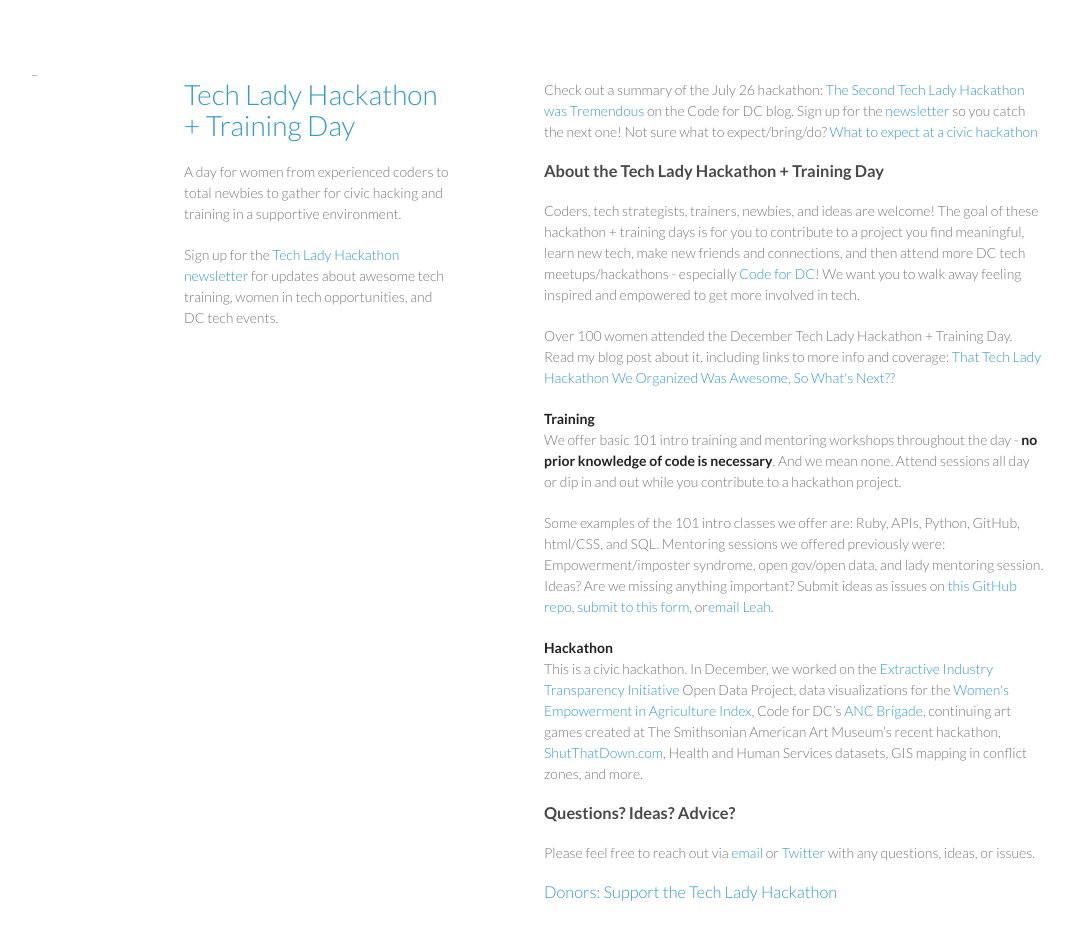
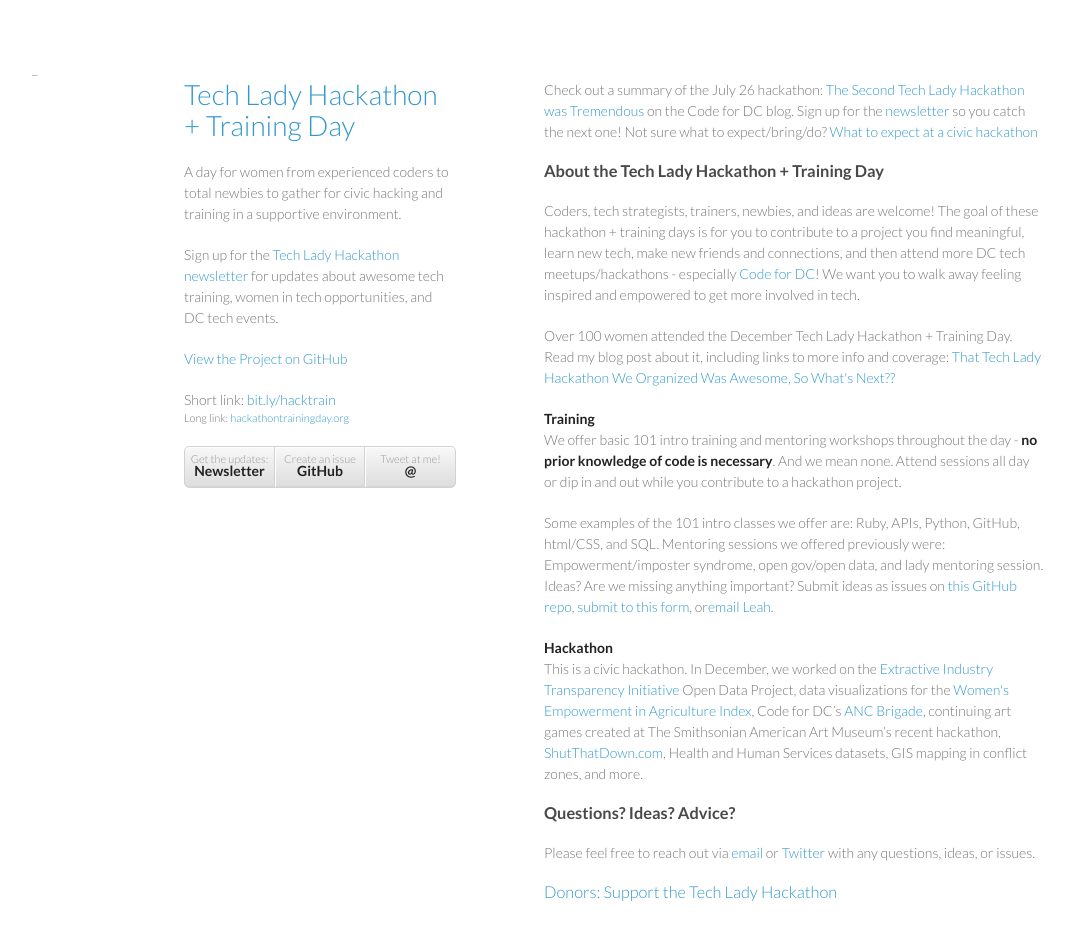
Before and after one commit to leahbannon/techladyhackathon, a Jekyll site: the page built from index.html, in a window 1280 px wide and 1021 px high. Shown: the top 940 px of the window, without its empty margins (26-1097 px from the left). Built offline with Jekyll 4.4.1, drawn with Linux system fonts in a browser that asks for light colours.

Commit message:
Update header.html

```diff
--- a/_includes/header.html
+++ b/_includes/header.html
@@ -20,5 +20,14 @@
 
         <p>Sign up for the <a href="/newsletter.html">Tech Lady Hackathon newsletter</a> for updates about awesome tech training, women in tech opportunities, and DC tech events.</p>
 
-      </header>
-      <section>
+        <p class="view"><a href="https://github.com/leahbannon/hackathontrainingday">View the Project on GitHub</a></p>
+        <p class="view">Short link: <a href="http://bit.ly/hacktrain">bit.ly/hacktrain</a> <br/><small>Long link: <a href="http://hackathontrainingday.org">hackathontrainingday.org</a></small></p>
+
+        <ul>
+
+          <li><a href="/newsletter">Get the updates: <strong>Newsletter</strong></a></li>
+          <li><a href="https://github.com/leahbannon/hackathontrainingday/issues">Create an issue <strong>GitHub</strong></a></li>
+           <li><a href="https://twitter.com/leahbannon">Tweet at me!<strong>@</strong></a></li>
+        </ul>
+        </header>
+        <section>
```
